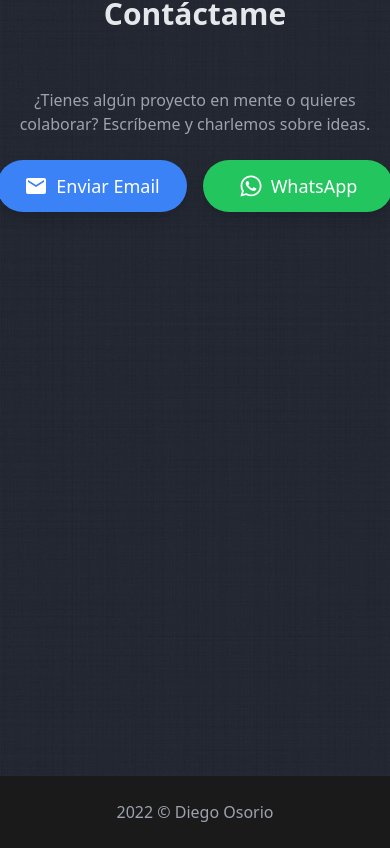
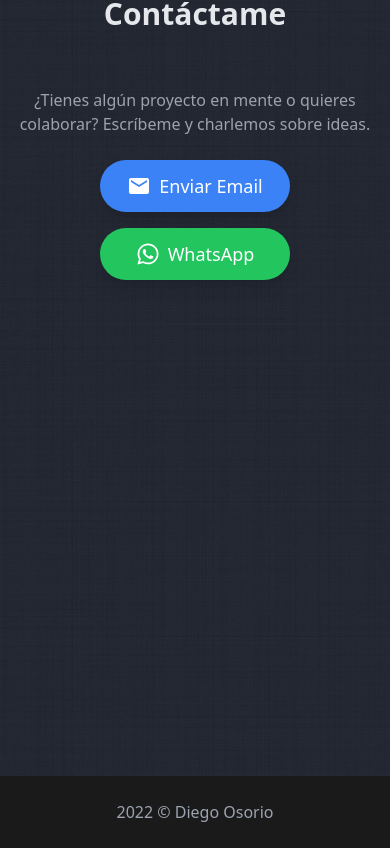
Before and after one commit to DieOsorio/DieOsorio.github.io, a React (Create React App) app: page / in a window 390 px wide. Shown: the part 4576-5424 px from the top of the page. Built offline with nearby package versions, Linux system fonts and the light colour scheme.

Commit message:
flex-column en contactos (mobile)

```diff
--- a/src/components/Contact.jsx
+++ b/src/components/Contact.jsx
@@ -18,7 +18,7 @@ function Contact() {
       <p className="text-gray-400 mt-4 max-w-lg">
         ¿Tienes algún proyecto en mente o quieres colaborar? Escríbeme y charlemos sobre ideas.
       </p>
-      <div className="flex gap-4 mt-6">
+      <div className="flex gap-4 mt-6 flex-col lg:flex-row">
         <a
           href="mailto:dieosorio@outlook.com"
           className="flex items-center  w-[190px] justify-center gap-2 px-6 py-3 bg-blue-500 text-white rounded-full text-lg shadow-lg hover:bg-blue-600 transition"
```
